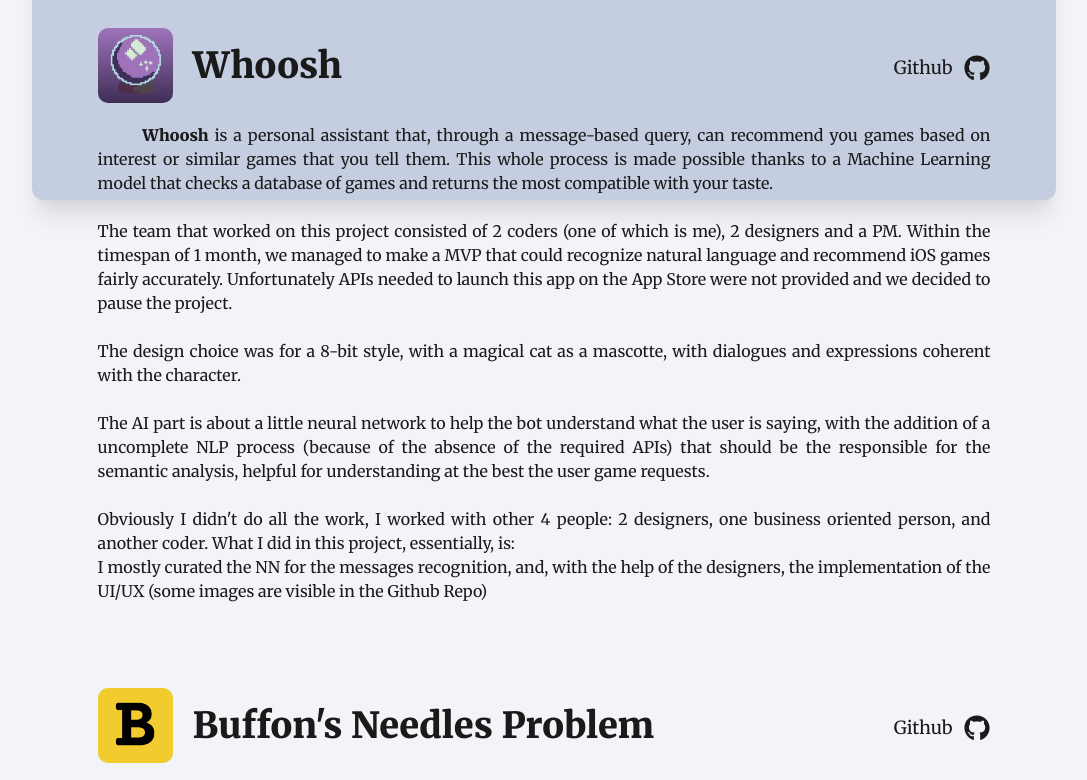
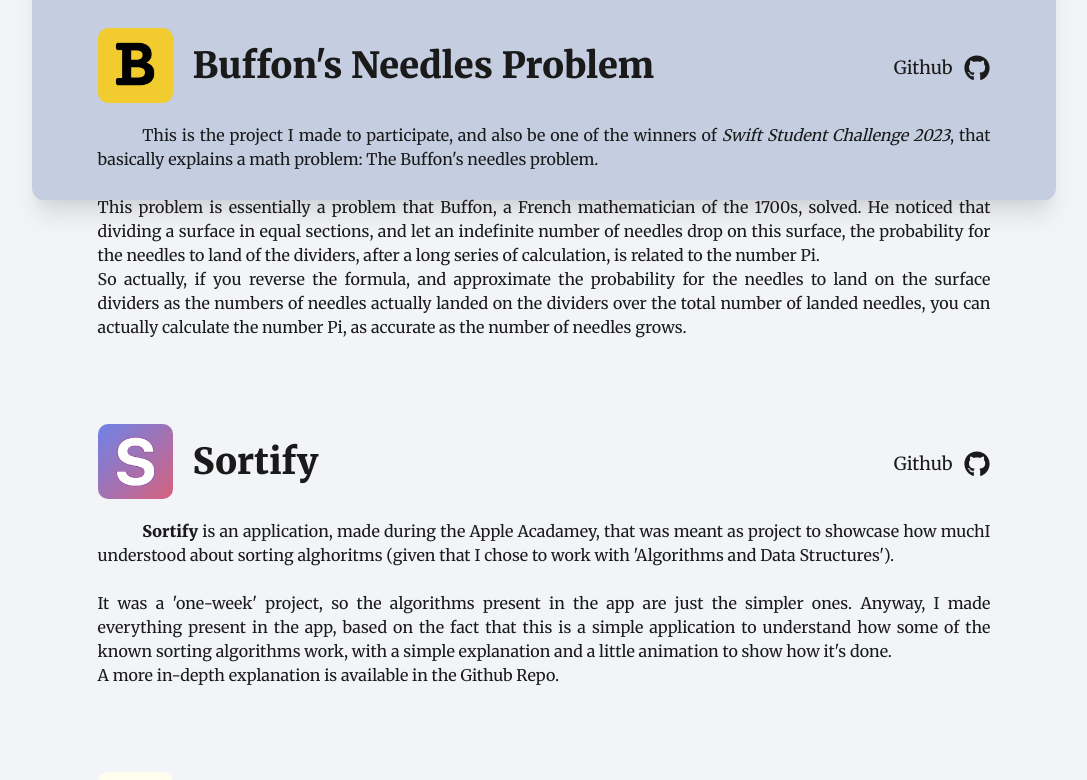
Before and after one commit to g-celentano/portfolio_react, a Next.js app: page /works in a window 1280 px wide. Shown: the part 440-1220 px from the top of the page, without its empty margins (96-1183 px from the left). Built offline with nearby package versions, Linux system fonts and the light colour scheme.

Commit message:
removed Whoosh from works

```diff
--- a/pages/works.js
+++ b/pages/works.js
@@ -157,43 +157,6 @@
         </Text>
       </WorkListElement>
       <WorkListElement
-        projectImage="WhooshImage.png"
-        projectName="Whoosh"
-        link="https://github.com/g-celentano/GameWizard"
-        icon={false}
-      >
-        <Text textAlign="justify" textIndent="5%" px="5%">
-          <b>Whoosh</b> is a personal assistant that, through a message-based
-          query, can recommend you games based on interest or similar games that
-          you tell them. This whole process is made possible thanks to a Machine
-          Learning model that checks a database of games and returns the most
-          compatible with your taste. <br />
-          <br />
-          The team that worked on this project consisted of 2 coders (one of
-          which is me), 2 designers and a PM. Within the timespan of 1 month, we
-          managed to make a MVP that could recognize natural language and
-          recommend iOS games fairly accurately. Unfortunately APIs needed to
-          launch this app on the App Store were not provided and we decided to
-          pause the project.
-          <br />
-          <br /> The design choice was for a 8-bit style, with a magical cat as
-          a mascotte, with dialogues and expressions coherent with the
-          character. <br />
-          <br />
-          The AI part is about a little neural network to help the bot
-          understand what the user is saying, with the addition of a uncomplete
-          NLP process (because of the absence of the required APIs) that should
-          be the responsible for the semantic analysis, helpful for
-          understanding at the best the user game requests. <br />
-          <br /> Obviously I didn&apos;t do all the work, I worked with other 4
-          people: 2 designers, one business oriented person, and another coder.
-          What I did in this project, essentially, is: <br /> I mostly curated
-          the NN for the messages recognition, and, with the help of the
-          designers, the implementation of the UI/UX (some images are visible in
-          the Github Repo)
-        </Text>
-      </WorkListElement>
-      <WorkListElement
         projectImage="BNP.png"
         projectName="Buffon's Needles Problem"
         link="https://github.com/g-celentano/Buffons-Needle-Problem"
```
Also changed, not shown: public/images/WhooshImage.png (deleted).
